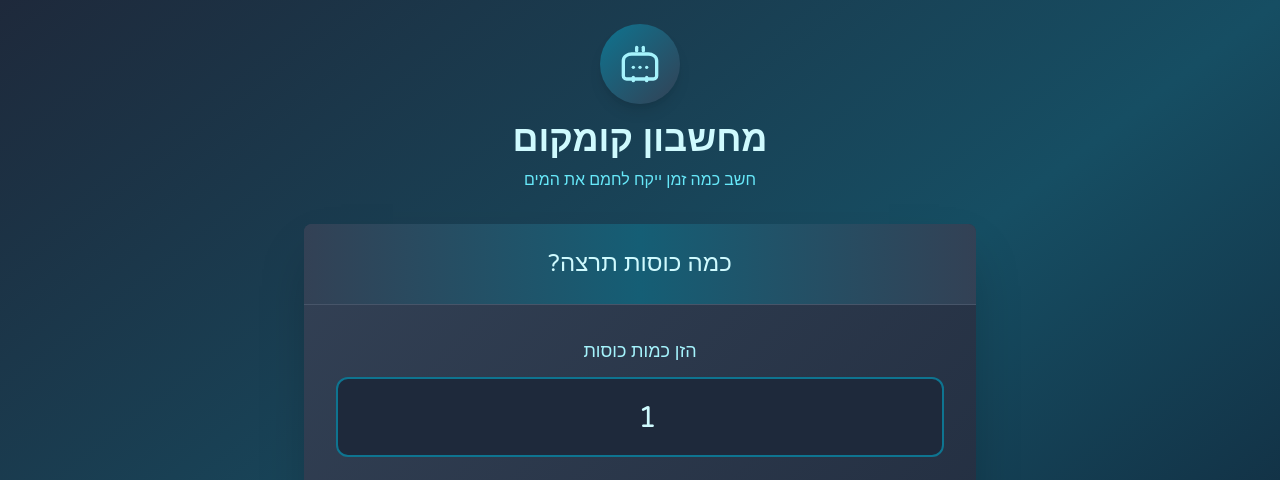
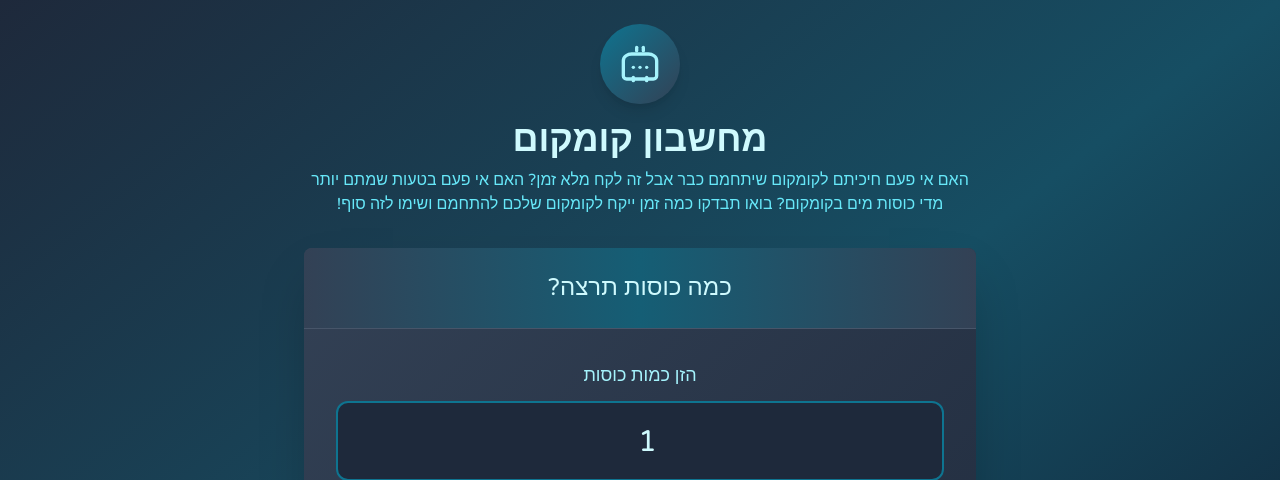
Before and after one commit to shdk052/komkom, a Flask app: page / in a window 1280 px wide. Shown: the top 480 px of the page. Run offline with Flask 3, Linux system fonts and the light colour scheme; some libraries are stand-ins or nearby versions.

Commit message:
Update index.html

```diff
--- a/templates/index.html
+++ b/templates/index.html
@@ -21,7 +21,9 @@
                 <svg xmlns="http://www.w3.org/2000/svg" width="24" height="24" viewBox="0 0 24 24" fill="none" stroke="currentColor" stroke-width="2" stroke-linecap="round" stroke-linejoin="round" class="lucide lucide-coffee w-10 h-10 text-cyan-200"><path d="M10 2v2"/><path d="M14 2v2"/><path d="M8 20v2"/><path d="M16 20v2"/><path d="M17 6H7C4.6 6 2 7.5 2 10v9a2 2 0 0 0 2 2h16a2 2 0 0 0 2-2v-9c0-2.5-2.6-4-5-4Z"/><path d="M8 14h.01"/><path d="M12 14h.01"/><path d="M16 14h.01"/></svg>
             </div>
             <h1 class="text-4xl font-bold text-cyan-100 mb-2">מחשבון קומקום</h1>
-            <p class="text-cyan-300">חשב כמה זמן ייקח לחמם את המים</p>
+            <p class="text-cyan-300"> האם אי פעם חיכיתם לקומקום שיתחמם כבר אבל זה לקח מלא זמן?
+            האם אי פעם בטעות שמתם יותר מדי כוסות מים בקומקום?
+            בואו תבדקו כמה זמן ייקח לקומקום שלכם להתחמם ושימו לזה סוף!</p>
         </div>
 
         <!-- Main Card -->
```
